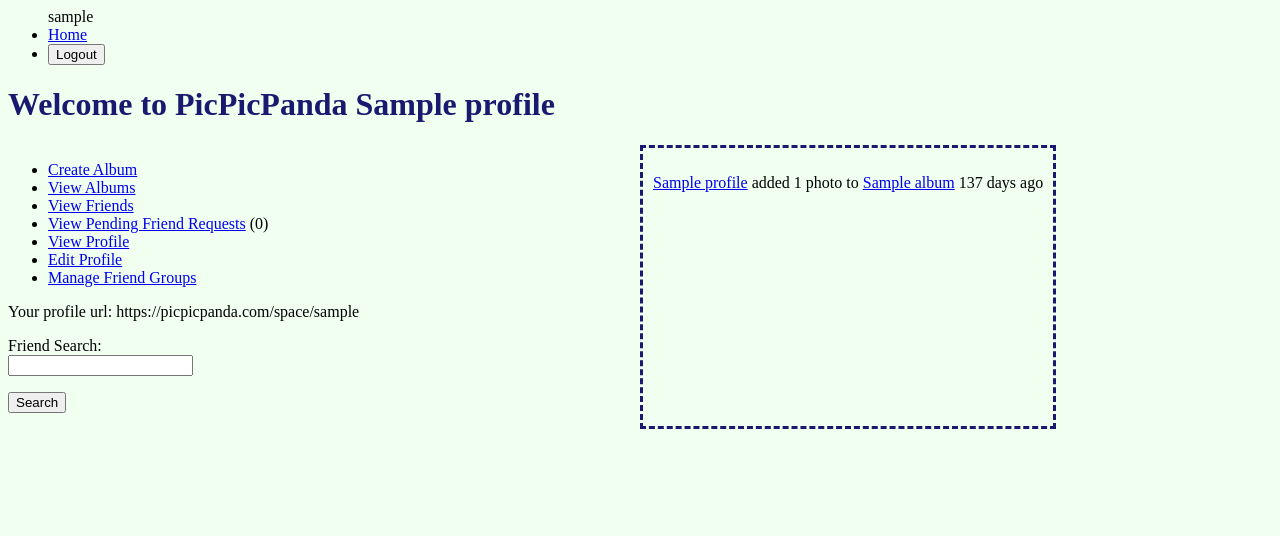
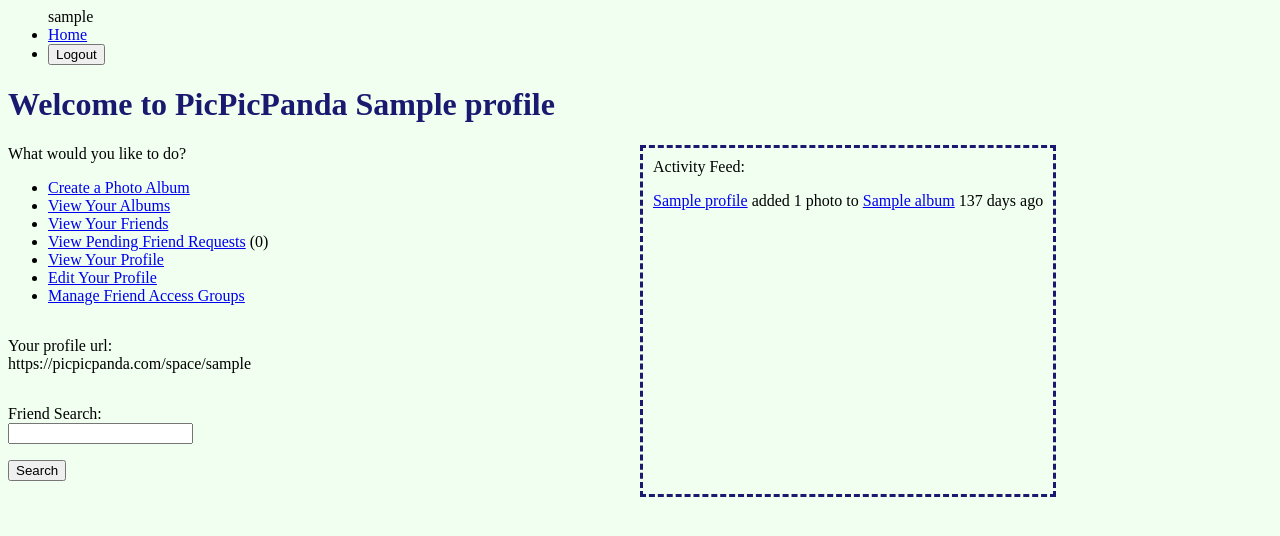
Before and after one commit to tnibert/Camelot, a Django app: page /home in a window 1280 px wide. Shown: the top 536 px of the page. Run offline with Django 3.2, Linux system fonts and the light colour scheme; a user stored in the database is signed in; tables that the repository leaves empty hold one stand-in row (values such as "Sample post").

Commit message:
improved home page prompts

```diff
--- a/camelot/static/css/main.css
+++ b/camelot/static/css/main.css
@@ -139,6 +139,11 @@ table.logincontent {
     flex: 0 0 50%;
 }
 
+.yourprofileurl {
+    padding-top: 1em;
+    padding-bottom: 1em;
+}
+
 .sidebyside {
     display: flex;
 }
--- a/camelot/static/css/mobile.css
+++ b/camelot/static/css/mobile.css
@@ -11,4 +11,8 @@
     #next {
         right: 0%;
     }
+
+    #feed {
+        margin-top: 1em;
+    }
 }
--- a/camelot/templates/camelot/home.html
+++ b/camelot/templates/camelot/home.html
@@ -6,20 +6,18 @@
 <h1>Welcome to PicPicPanda {{user.profile}}</h1>
 <section class="sidebyside">
     <div id="homenav">
+        <span>What would you like to do?</span>
         <ul class="navbar">
-            <li><a href="{% url 'create_album' %}">Create Album</a></li>
-            <li><a href="{%url 'show_albums' request.user.id %}">View Albums</a></li>
-            <li><a href="{% url 'show_friends' request.user.id %}">View Friends</a></li>
+            <li><a href="{% url 'create_album' %}">Create a Photo Album</a></li>
+            <li><a href="{%url 'show_albums' request.user.id %}">View Your Albums</a></li>
+            <li><a href="{% url 'show_friends' request.user.id %}">View Your Friends</a></li>
             <li><a href="{% url 'show_pending_requests' %}">View Pending Friend Requests</a> ({{ pendingreqs }})</li>
-            <li><a href="{% url 'show_profile' request.user.id %}">View Profile</a></li>
-            <li><a href="{% url 'update_profile' %}">Edit Profile</a></li>
-            <li><a href="{% url 'manage_groups' %}">Manage Friend Groups</a></li>
+            <li><a href="{% url 'show_profile' request.user.id %}">View Your Profile</a></li>
+            <li><a href="{% url 'update_profile' %}">Edit Your Profile</a></li>
+            <li><a href="{% url 'manage_groups' %}">Manage Friend Access Groups</a></li>
         </ul>
 
-        <td>
-            <tr>Your profile url:</tr>
-            <tr>https://picpicpanda.com/space/{{request.user.username}}</tr>
-        </td>
+        <p class="yourprofileurl">Your profile url:<br>https://picpicpanda.com/space/{{request.user.username}}</p>
 
         <div>
             <form action="{% url 'search' %}" method="post">
@@ -30,6 +28,7 @@
     </div>
 
     <div id="feed">
+        <span>Activity Feed:</span>
         {% for item in feed %}
         <p><a href="{% url 'show_profile' item.1.user.id %}">{{ item.1 }}</a> added {{ item.3 }} photo{{ item.3|pluralize:"s" }}
             to
```
